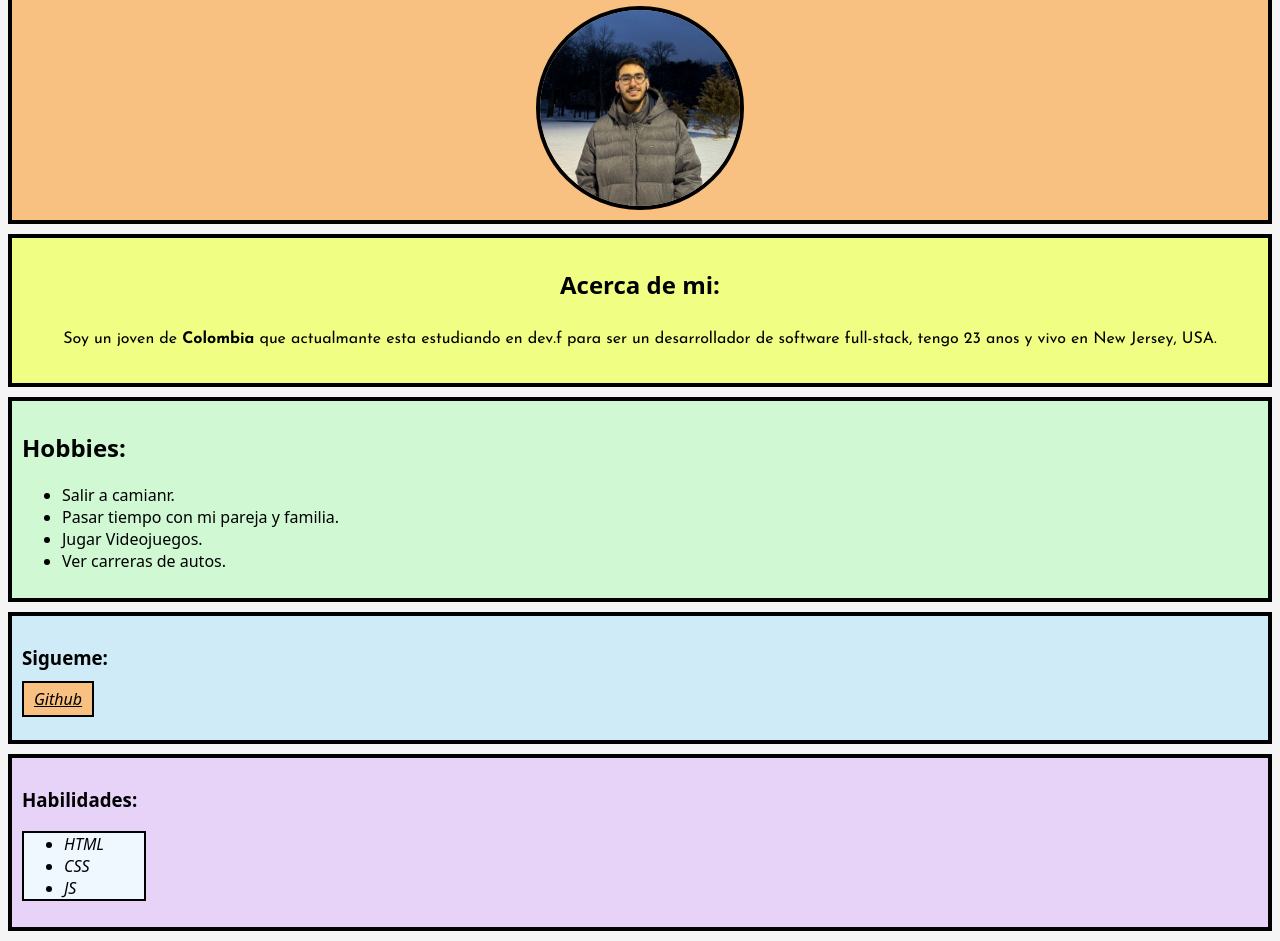
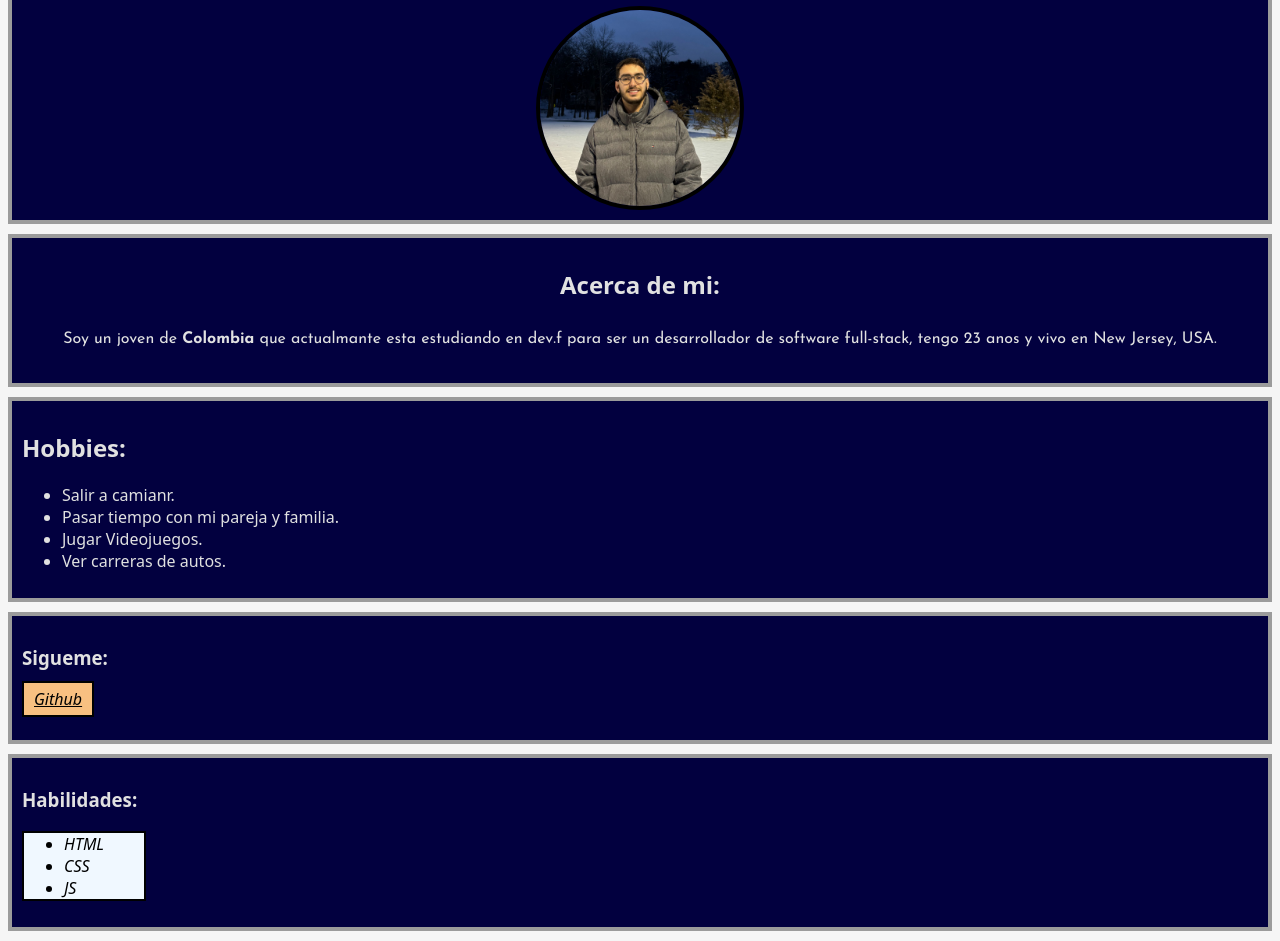
Before and after one commit to gaocampo112/Primer-CV, a plain HTML site: page index.html in a window 1280 px wide. Shown: the part 97-1038 px from the top of the page. Drawn offline with Linux system fonts and the light colour scheme.

Commit message:
Actualizacion de color

```diff
--- a/CSS/styles.css
+++ b/CSS/styles.css
@@ -6,8 +6,9 @@ html{
 
 .principal{
     margin-bottom: 10px;
-    border: 4px solid black;
-    background-color: rgb(248, 192, 129);
+    border: 4px solid rgb(155, 155, 155);
+    background-color: rgb(2, 0, 63);
+    color: rgb(225, 225, 225);
     text-align: center;
     padding: 5px;
 }
@@ -20,23 +21,26 @@ html{
 .acerca-de-mi{
 
     margin-bottom: 10px;
-    border: 4px solid black;
-    background-color: rgb(240, 254, 131);
+    border: 4px solid rgb(155, 155, 155);
+    background-color: rgb(2, 0, 63);
+    color: rgb(225, 225, 225);
     padding: 10px;
     text-align: center;
 }
 
 .hobbies{
     margin-bottom: 10px;
-    border: 4px solid black;
-    background-color: rgba(141, 251, 152, 0.364);
+    border: 4px solid rgb(155, 155, 155);
+    background-color: rgb(2, 0, 63);
+    color: rgb(225, 225, 225);
     padding: 10px;
 }
 
 .contacto{
     margin-bottom: 10px;
-    border: 4px solid black;
-    background-color: rgba(141, 216, 251, 0.364);
+    border: 4px solid rgb(155, 155, 155);
+    background-color: rgb(2, 0, 63);
+    color: rgb(225, 225, 225);
     padding: 10px;
     padding-bottom: 30px;
     a{
@@ -53,8 +57,9 @@ html{
 
 .habilidades{
     margin-bottom: 10px;
-    border: 4px solid black;
-    background-color: rgba(200, 141, 251, 0.33);
+    border: 4px solid rgb(155, 155, 155);
+    background-color: rgb(2, 0, 63);
+    color: rgb(225, 225, 225);
     padding: 10px;
 
 }
@@ -71,4 +76,5 @@ html{
     width: 80px;
     border: 2px solid black;
     font-style: italic;
+    color: black;
 }
```
